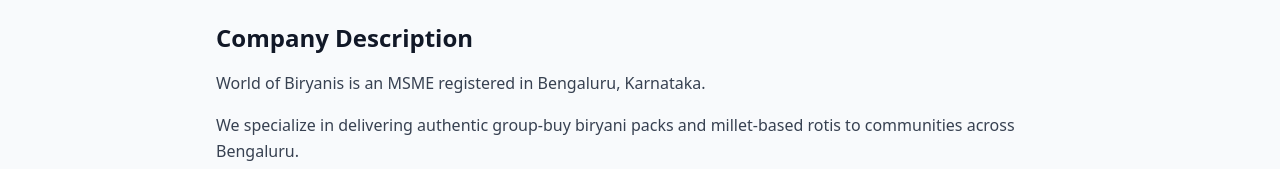
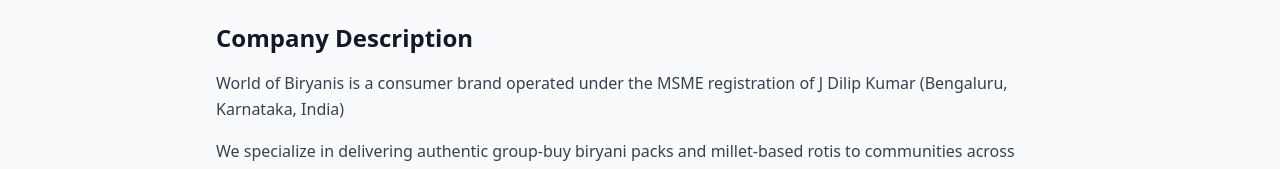
Before and after one commit to mycolabs/WorldofBiryanis, a React (Vite) app: page /about in a window 1280 px wide. Shown: the part 174-343 px from the top of the page. Built offline with nearby package versions, Linux system fonts and the light colour scheme; no server answers.

Commit message:
Update AboutPage.tsx

```diff
--- a/src/pages/AboutPage.tsx
+++ b/src/pages/AboutPage.tsx
@@ -18,7 +18,7 @@ const AboutPage: React.FC = () => {
             </h2>
             <div className="text-gray-700 leading-relaxed space-y-4">
               <p>
-                World of Biryanis is an MSME registered in Bengaluru, Karnataka.
+                World of Biryanis is a consumer brand operated under the MSME registration of J Dilip Kumar (Bengaluru, Karnataka, India)
               </p>
               <p>
                 We specialize in delivering authentic group-buy biryani packs and millet-based rotis to communities across Bengaluru.
```
